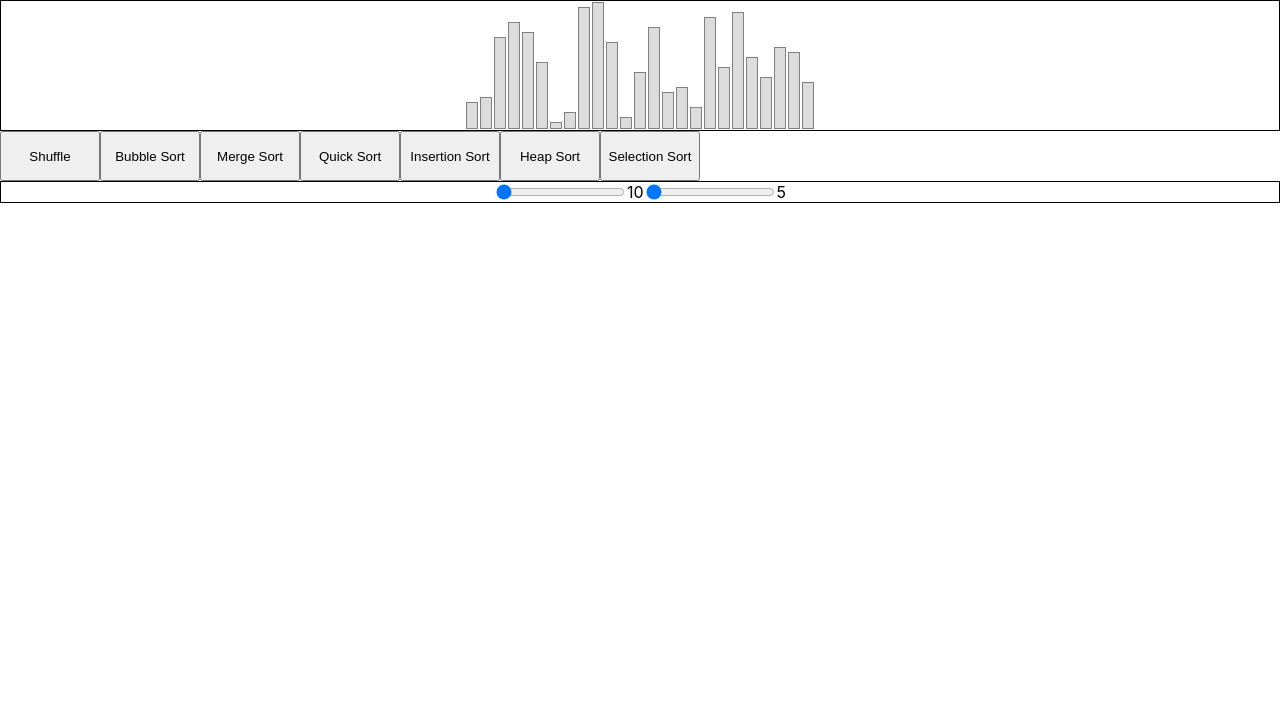
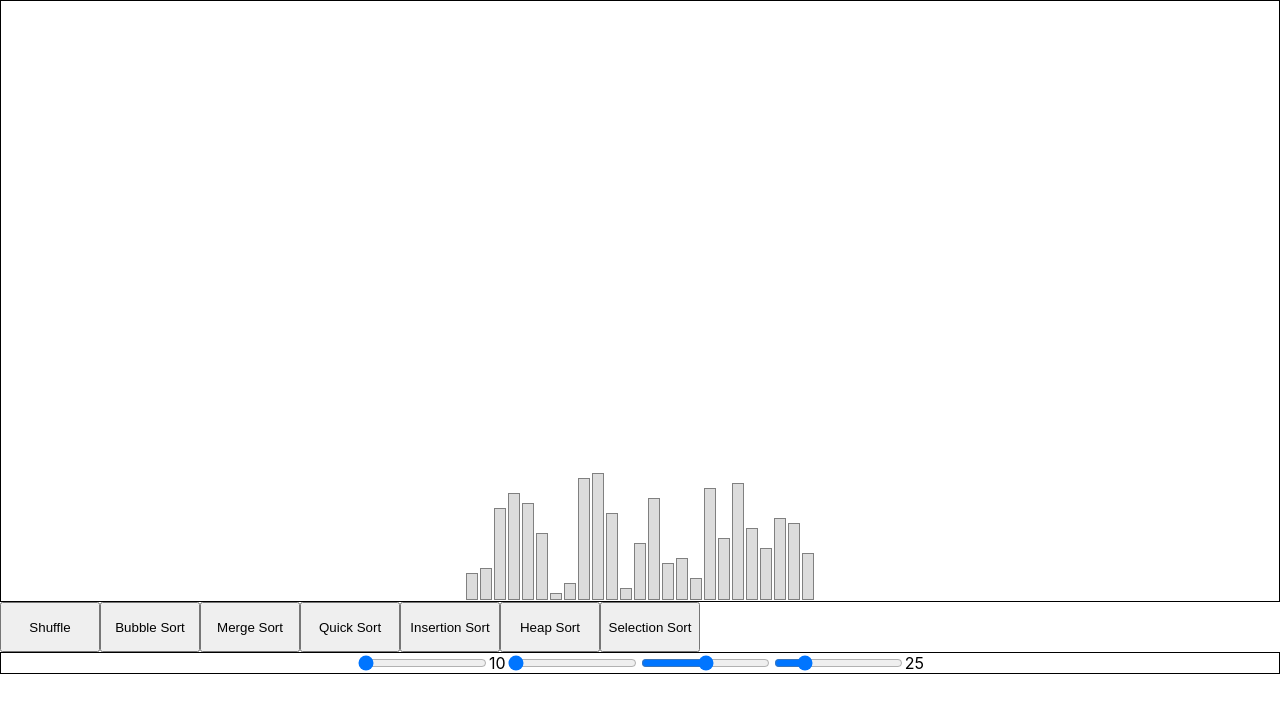
Before and after one commit to LouisVelz/sorting-visualizer, a React (Create React App) app: page / in a window 1280 px wide. Shown: the top 712 px of the page. Built offline with nearby package versions, Linux system fonts and the light colour scheme.

Commit message:
create array

```diff
--- a/src/App.js
+++ b/src/App.js
@@ -12,7 +12,16 @@ function App() {
   return (
     <>
       <AppContext.Provider
-        value={{ columns, setColumns, width, setWidth, heigth, setHeigth }}
+        value={{
+          columns,
+          setColumns,
+          width,
+          setWidth,
+          heigth,
+          setHeigth,
+          time,
+          setTime,
+        }}
       >
         <Visualizer />
         <Slider />
--- a/src/components/sortingVisualizer.js
+++ b/src/components/sortingVisualizer.js
@@ -1,6 +1,7 @@
 import React, { useState, useEffect, useContext } from "react";
 import Styled from "styled-components";
 import { fisherYates } from "./../util/fisherYates";
+import createArray from "./../util/createArray";
 import { Container, Button } from "./../styles/styledComponents";
 import executeMergeSort from "./../execute/executeMergeSort";
 import executeBubbleSort from "./../execute/executeBubbleSort";
@@ -24,8 +25,8 @@ const Visualizer = () => {
   const { width, columns, heigth } = useContext(AppContext);
   debugger;
   useEffect(() => {
-    const arr = fisherYates(columns);
-    setData(arr);
+    // const arr = createArray(columns);
+    setData(fisherYates(columns));
   }, [columns]);
 
   const [data, setData] = useState();
@@ -41,7 +42,7 @@ const Visualizer = () => {
   // };
   return (
     <>
-      <Container>
+      <Container height={600}>
         {data
           ? data.map((element, index) => {
               return (
--- a/src/components/widthRangeInput.js
+++ b/src/components/widthRangeInput.js
@@ -5,7 +5,16 @@ import { AppContext } from "./../context/inputContext";
 import { Slider, Display } from "./../styles/styledComponents";
 
 const SliderInput = () => {
-  const { width, setWidth, heigth, setHeigth } = useContext(AppContext);
+  const {
+    width,
+    setWidth,
+    heigth,
+    setHeigth,
+    time,
+    setTime,
+    columns,
+    setColumns,
+  } = useContext(AppContext);
 
   const changeWidth = () => {
     let value = document.getElementById("setWidth").value;
@@ -16,9 +25,17 @@ const SliderInput = () => {
     let value = document.getElementById("setHeigth").value;
     setHeigth(value);
   };
+  const changeTime = () => {
+    let value = document.getElementById("timer").value;
+    setTime(value);
+  };
+  const changeColumns = () => {
+    let value = document.getElementById("columns").value;
+    setColumns(value);
+  };
 
   return (
-    <Container>
+    <Container heigth={100}>
       <Slider
         id="setWidth"
         type="range"
@@ -36,7 +53,24 @@ const SliderInput = () => {
         max={10}
         onChange={() => changeHeigth()}
       ></Slider>
-      <Display>{heigth}</Display>
+      <Slider
+        id="timer"
+        type="range"
+        value={time}
+        min={5}
+        max={50}
+        onChange={() => changeTime()}
+      ></Slider>
+      <Display>{time}</Display>
+      <Slider
+        id="columns"
+        type="range"
+        value={columns}
+        min={5}
+        max={100}
+        onChange={() => changeColumns()}
+      ></Slider>
+      <Display>{columns}</Display>
     </Container>
   );
 };
--- a/src/styles/styledComponents.js
+++ b/src/styles/styledComponents.js
@@ -5,7 +5,7 @@ export const Container = Styled.div`
   border: 1px solid black;
   justify-content: center;
   align-items: flex-end;
-  height: auto;
+  height: ${(props) => props.height}px;
 `;
 
 export const Button = Styled.button`
--- /dev/null
+++ b/src/util/createArray.js
@@ -0,0 +1,18 @@
+const createArray = (number) => {
+  let arr = Array.from({ length: number }, (_, i) =>
+    Math.floor(Math.random() * i)
+  );
+
+  // let swap = (i, j) => {
+  //   [arr[i], arr[j]] = [arr[j], arr[i]];
+  // };
+
+  // for (let i = arr.length - 1; i >= 1; i--) {
+  //   let random = Math.floor(Math.random() * i);
+  //   swap(random, i);
+  // }
+
+  return arr;
+};
+
+export default createArray;
```
